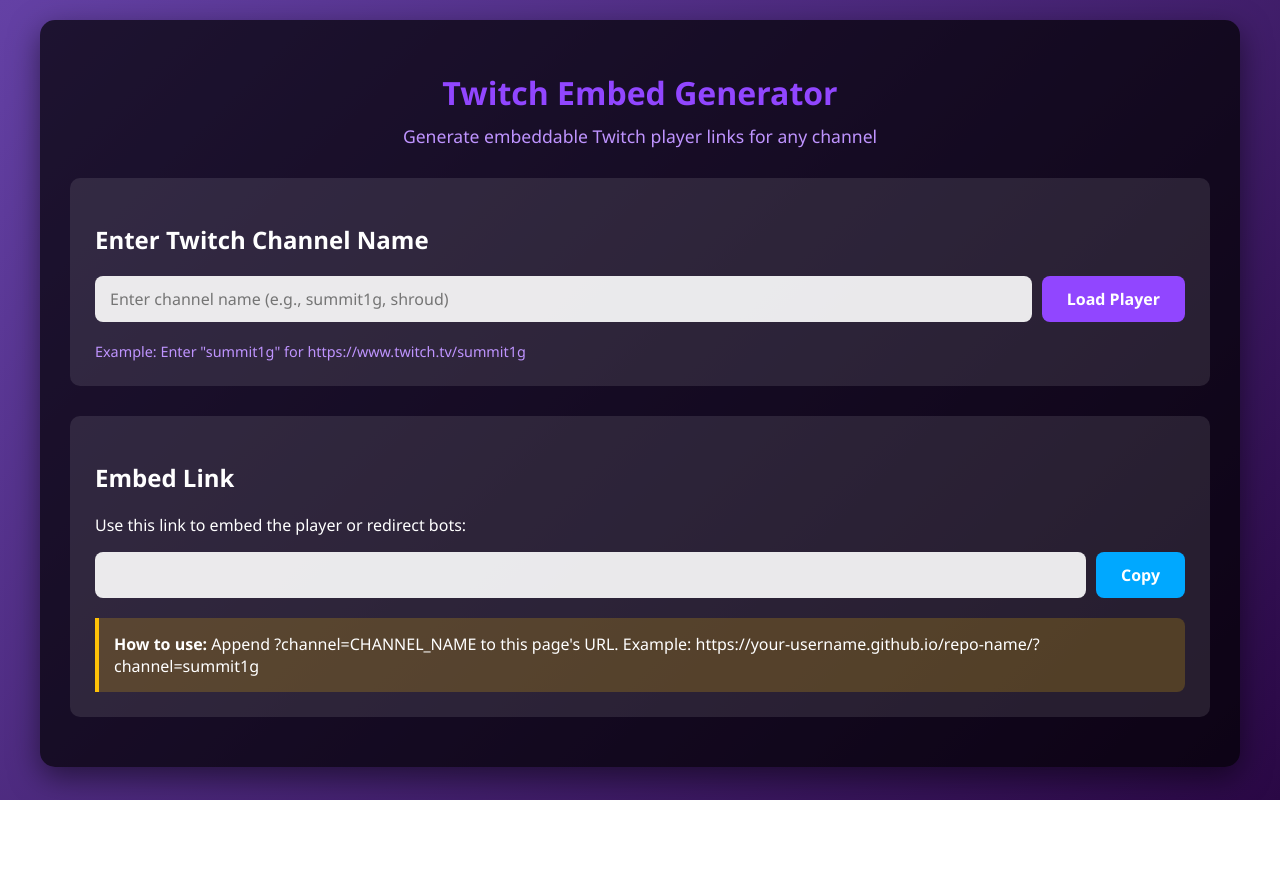
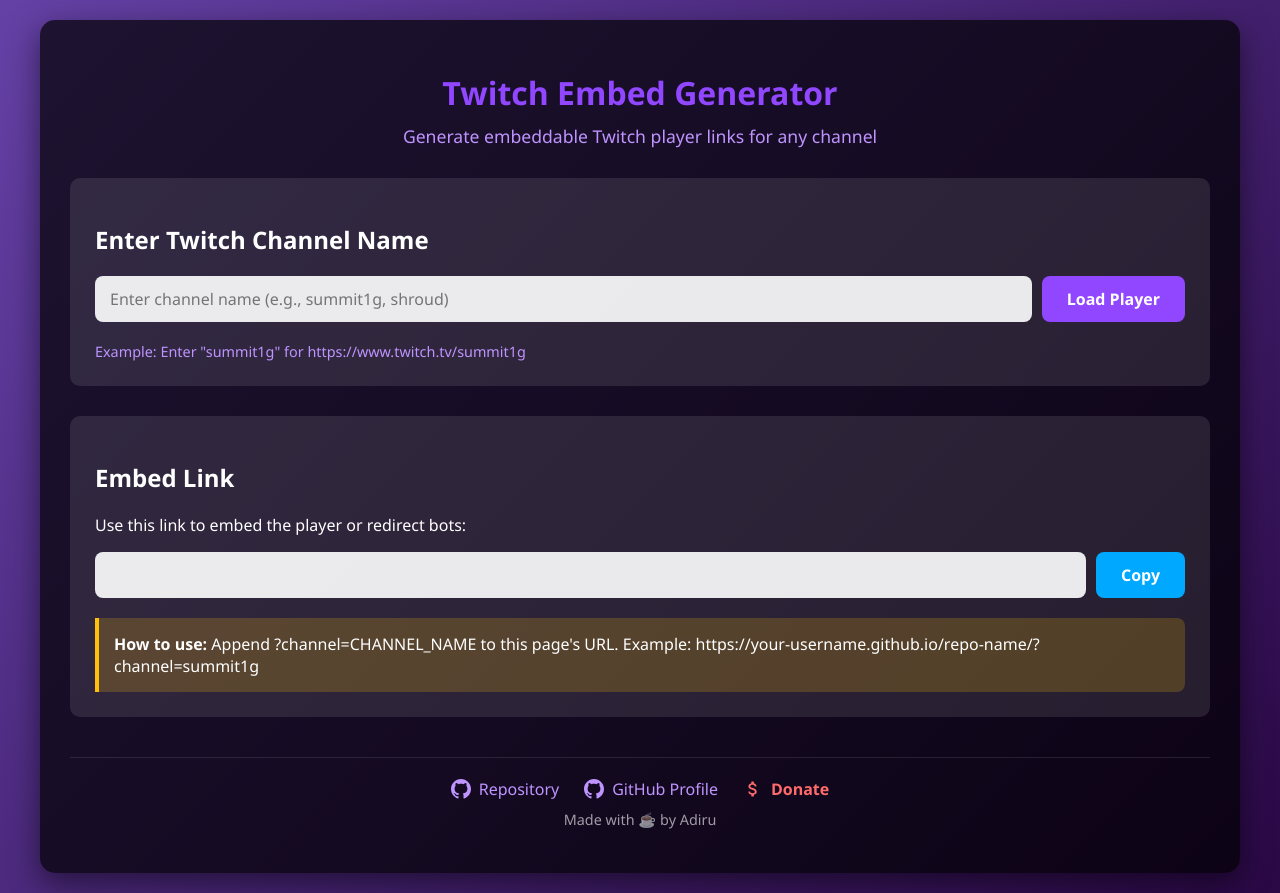
Before and after one commit to Adiru3/Twitch-Embed-Generator, a plain HTML site: page index.html in a window 1280 px wide. Before the commit the page ends 800 px from the top, so only its background shows below. Drawn offline with Linux system fonts and the light colour scheme; a script that the page names is missing.

Commit message:
Update index.html

```diff
--- a/index.html
+++ b/index.html
@@ -177,7 +177,43 @@
                 Example: <code>https://your-username.github.io/repo-name/?channel=summit1g</code>
             </div>
         </div>
+
+        <!-- Добавленные ссылки -->
+        <div style="margin-top: 40px; padding-top: 20px; border-top: 1px solid rgba(255,255,255,0.1); text-align: center;">
+            <div style="display: flex; justify-content: center; gap: 25px; flex-wrap: wrap; margin-bottom: 10px;">
+                <a href="https://github.com/Adiru3/Twitch-Embed-Generator"
+                   target="_blank"
+                   style="color: #bf94ff; text-decoration: none; display: flex; align-items: center; gap: 8px;">
+                    <svg style="width: 20px; height: 20px; fill: currentColor;" viewBox="0 0 24 24">
+                        <path d="M12 0c-6.626 0-12 5.373-12 12 0 5.302 3.438 9.8 8.207 11.387.599.111.793-.261.793-.577v-2.234c-3.338.726-4.033-1.416-4.033-1.416-.546-1.387-1.333-1.756-1.333-1.756-1.089-.745.083-.729.083-.729 1.205.084 1.839 1.237 1.839 1.237 1.07 1.834 2.807 1.304 3.492.997.107-.775.418-1.305.762-1.604-2.665-.305-5.467-1.334-5.467-5.931 0-1.311.469-2.381 1.236-3.221-.124-.303-.535-1.524.117-3.176 0 0 1.008-.322 3.301 1.23.957-.266 1.983-.399 3.003-.404 1.02.005 2.047.138 3.006.404 2.291-1.552 3.297-1.23 3.297-1.23.653 1.653.242 2.874.118 3.176.77.84 1.235 1.911 1.235 3.221 0 4.609-2.807 5.624-5.479 5.921.43.372.823 1.102.823 2.222v3.293c0 .319.192.694.801.576 4.765-1.589 8.199-6.086 8.199-11.386 0-6.627-5.373-12-12-12z"/>
+                    </svg>
+                    Repository
+                </a>
+
+                <a href="https://github.com/Adiru3"
+                   target="_blank"
+                   style="color: #bf94ff; text-decoration: none; display: flex; align-items: center; gap: 8px;">
+                    <svg style="width: 20px; height: 20px; fill: currentColor;" viewBox="0 0 24 24">
+                        <path d="M12 0c-6.626 0-12 5.373-12 12 0 5.302 3.438 9.8 8.207 11.387.599.111.793-.261.793-.577v-2.234c-3.338.726-4.033-1.416-4.033-1.416-.546-1.387-1.333-1.756-1.333-1.756-1.089-.745.083-.729.083-.729 1.205.084 1.839 1.237 1.839 1.237 1.07 1.834 2.807 1.304 3.492.997.107-.775.418-1.305.762-1.604-2.665-.305-5.467-1.334-5.467-5.931 0-1.311.469-2.381 1.236-3.221-.124-.303-.535-1.524.117-3.176 0 0 1.008-.322 3.301 1.23.957-.266 1.983-.399 3.003-.404 1.02.005 2.047.138 3.006.404 2.291-1.552 3.297-1.23 3.297-1.23.653 1.653.242 2.874.118 3.176.77.84 1.235 1.911 1.235 3.221 0 4.609-2.807 5.624-5.479 5.921.43.372.823 1.102.823 2.222v3.293c0 .319.192.694.801.576 4.765-1.589 8.199-6.086 8.199-11.386 0-6.627-5.373-12-12-12z"/>
+                    </svg>
+                    GitHub Profile
+                </a>
+
+                <a href="https://donatello.to/AdiruNetwork"
+                   target="_blank"
+                   style="color: #ff6b6b; text-decoration: none; display: flex; align-items: center; gap: 8px; font-weight: bold;">
+                    <svg style="width: 20px; height: 20px; fill: currentColor;" viewBox="0 0 24 24">
+                        <path d="M11.8 10.9c-2.27-.59-3-1.2-3-2.15 0-1.09 1.01-1.85 2.7-1.85 1.78 0 2.44.85 2.5 2.1h2.21c-.07-1.72-1.12-3.3-3.21-3.81V3h-3v2.16c-1.94.42-3.5 1.68-3.5 3.61 0 2.31 1.91 3.46 4.7 4.13 2.5.6 3 1.48 3 2.41 0 .69-.49 1.79-2.7 1.79-2.06 0-2.87-.92-2.98-2.1h-2.2c.12 2.19 1.76 3.42 3.68 3.83V21h3v-2.15c1.95-.37 3.5-1.5 3.5-3.55 0-2.84-2.43-3.81-4.7-4.4z"/>
+                    </svg>
+                    Donate
+                </a>
+            </div>
+            <p style="color: rgba(255,255,255,0.6); font-size: 0.9em; margin-top: 5px;">
+                Made with ☕️ by Adiru
+            </p>
+        </div>
     </div>
+
 
     <script src="https://player.twitch.tv/js/embed/v1.js"></script>
     <script>
```
